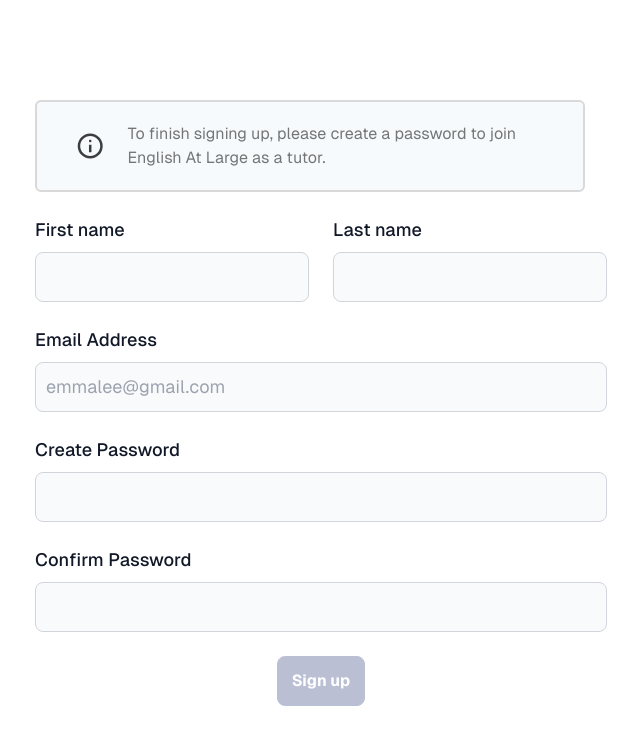
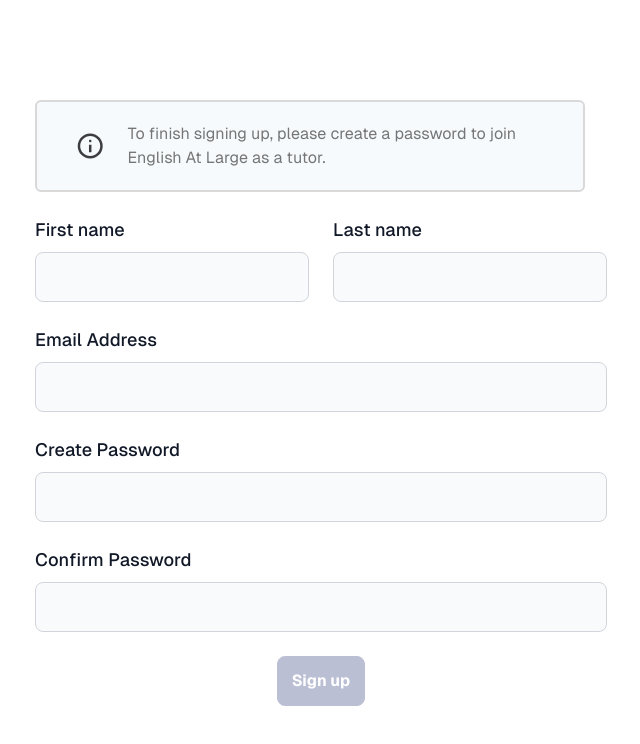
Before and after one commit to JumboCode/english-at-large, a Next.js app: page /signup in a window 1280 px wide. Shown: the top 744 px of the page, without its empty margins (319-959 px from the left). Built offline with nearby package versions, Linux system fonts and the light colour scheme; no server answers.

Commit message:
disabled email

```diff
--- a/src/app/signup/page.tsx
+++ b/src/app/signup/page.tsx
@@ -71,14 +71,9 @@ const SignUp = () => {
             <input
               type="email"
               id="email"
-              className="bg-gray-50 border border-gray-300 text-gray-900 text-lg rounded-lg focus:ring-blue-500 focus:border-blue-500 block w-full p-2.5 dark:bg-gray-700 dark:border-gray-600 dark:placeholder-gray-400 dark:text-white dark:focus:ring-blue-500 dark:focus:border-blue-500 invalid:[&:not(:placeholder-shown):not(:focus)]:border-red-500 peer"
-              placeholder="emmalee@gmail.com"
-              required
-              pattern="[a-z0-9._%+-]+@[a-z0-9.-]+\.[a-z]{2,}$"
+              className="cursor-not-allowed bg-gray-50 border border-gray-300 text-gray-900 text-lg rounded-lg focus:ring-blue-500 focus:border-blue-500 block w-full p-2.5 dark:bg-gray-700 dark:border-gray-600 dark:placeholder-gray-400 dark:text-white dark:focus:ring-blue-500 dark:focus:border-blue-500"
+              disabled
             />
-            <span className="mt-2 hidden text-sm text-red-500 peer-[&:not(:placeholder-shown):not(:focus):invalid]:block">
-              Please enter a valid email address with an @ symbol.
-            </span>
           </div>
           <div className="mb-6">
             <label
```
